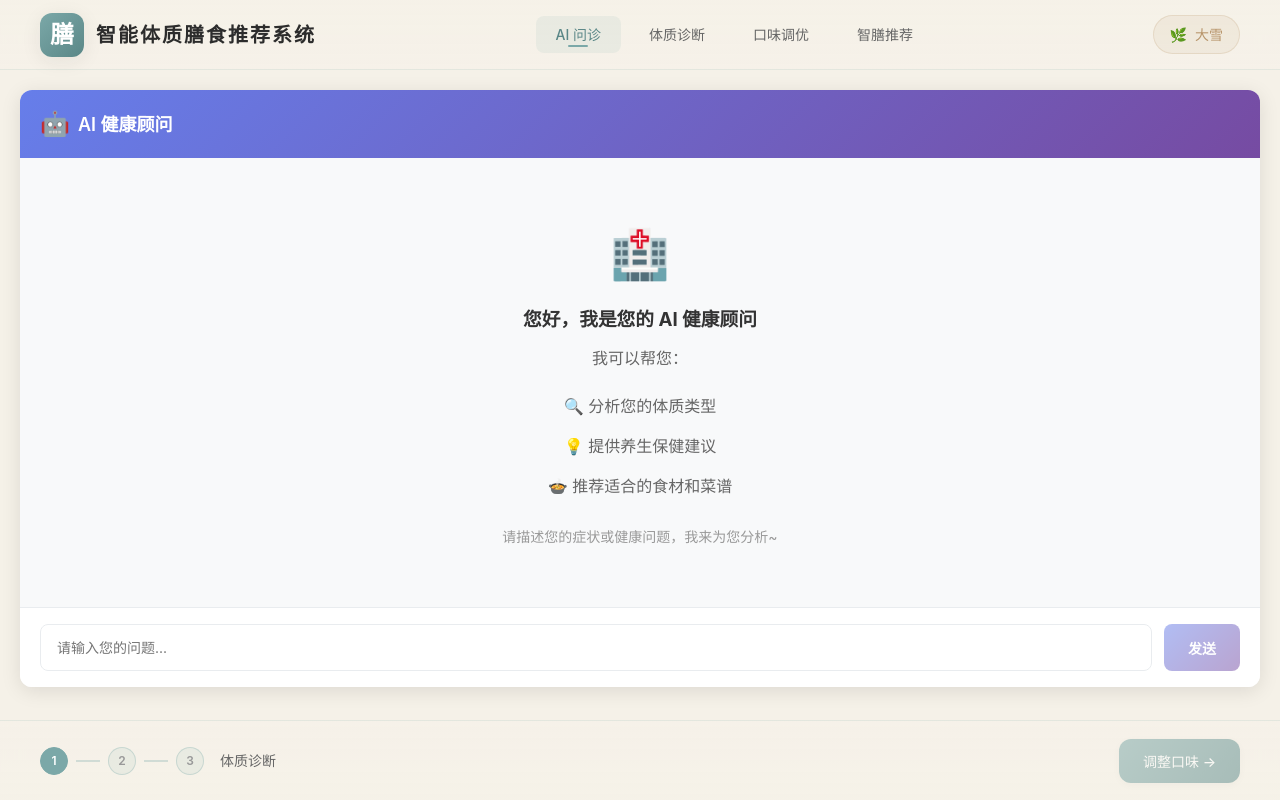
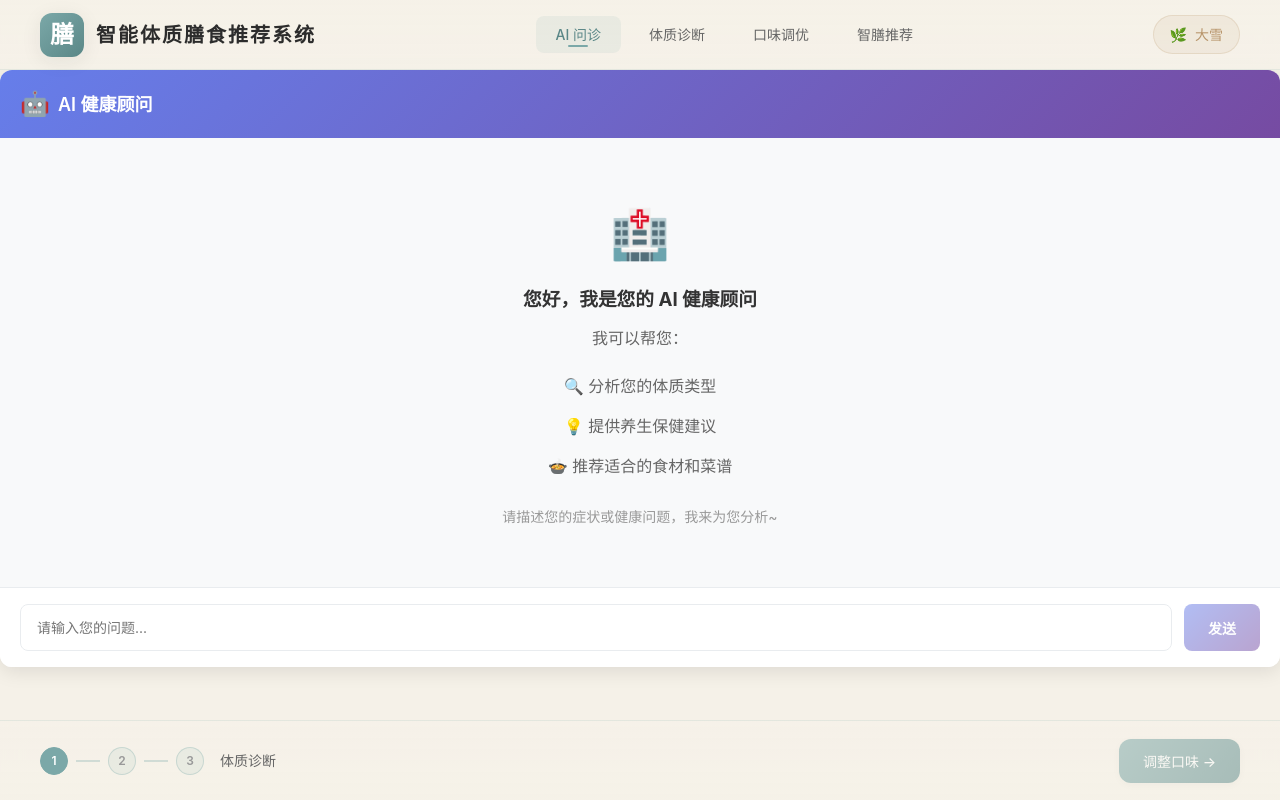
Before and after one commit to zhaojingnan040813/lyn-client, a Vue app: page /chat in a window 1280 px wide. Built offline with nearby package versions, Linux system fonts and the light colour scheme.

Commit message:
优化了宽度占满父元素

```diff
--- a/src/App.vue
+++ b/src/App.vue
@@ -26,10 +26,9 @@ import AppFooter from './components/AppFooter.vue';
 
 .main-content {
     flex: 1;
-    padding: 20px;
-    max-width: 1600px;
     margin: 0 auto;
     width: 100%;
+    height: 100%;
     box-sizing: border-box;
 }
 
--- a/src/components/chat/ChatWindow.vue
+++ b/src/components/chat/ChatWindow.vue
@@ -150,7 +150,6 @@ watch(
     display: flex;
     flex-direction: column;
     height: 100%;
-    max-height: 700px;
     background: #fff;
     border-radius: 12px;
     box-shadow: 0 4px 20px rgba(0, 0, 0, 0.1);
```
